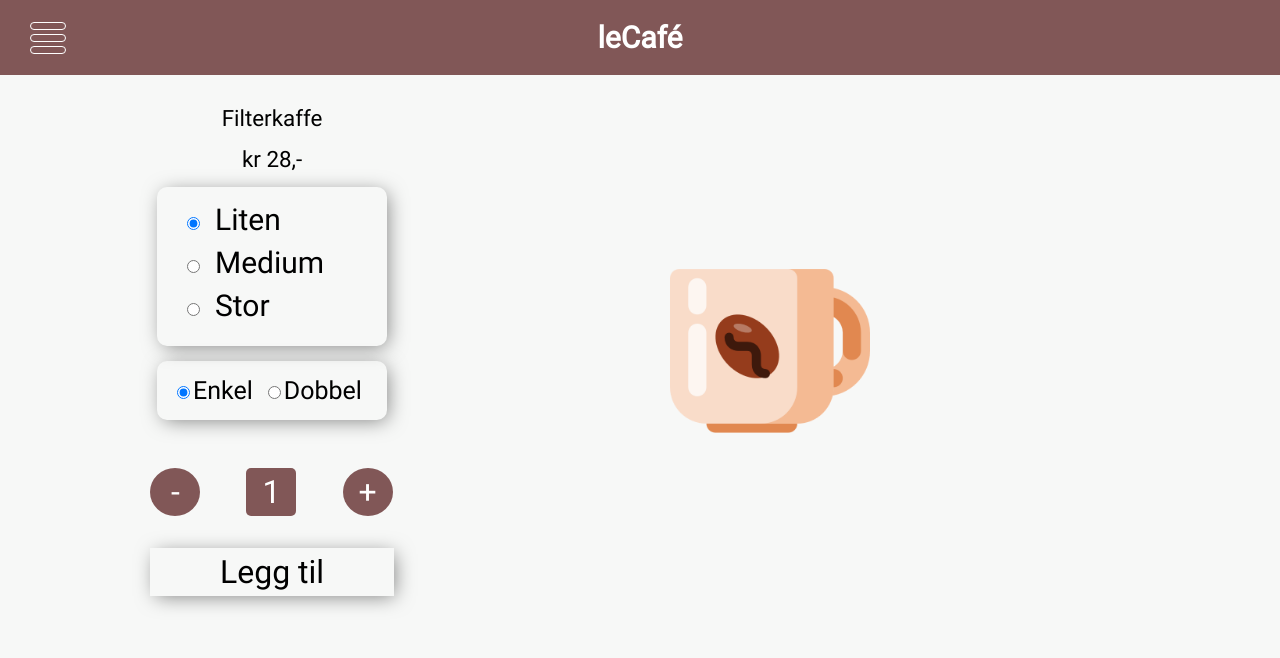
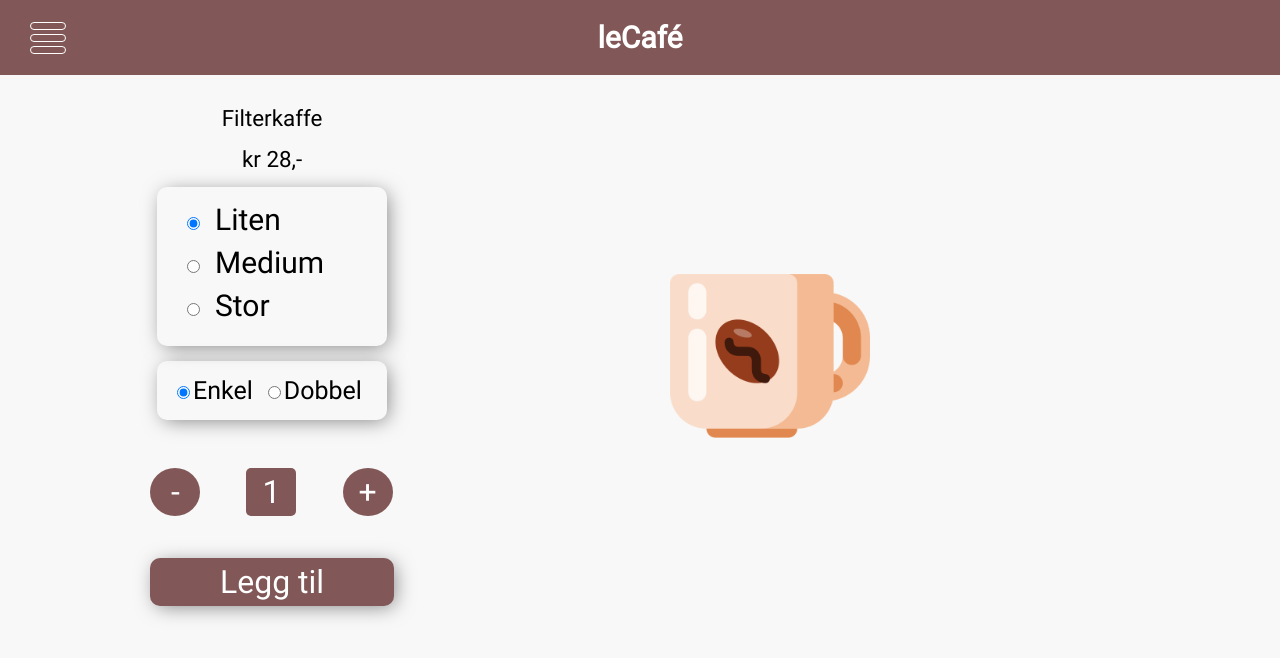
Before and after one commit to Sarahcvd/eksamen-ds3801, a React (Create React App) app: page /HotDrinks/1 in a window 1280 px wide. Shown: the top 658 px of the page. Built offline with nearby package versions, Linux system fonts and the light colour scheme.

Commit message:
classname fix

```diff
--- a/src/buttonActive.css
+++ b/src/buttonActive.css
@@ -1,4 +1,4 @@
-#addBtnStyle{
+.add-button-style{
     background-color: #815757;
     transition: 200ms ease;
     color: white;
@@ -6,7 +6,7 @@
     margin-top: 10px;
 }
 
-#addBtnStyle:active{
+.add-button-style:active{
   background-color: white;
   color: #815757;
   border-color: #815757;
```
